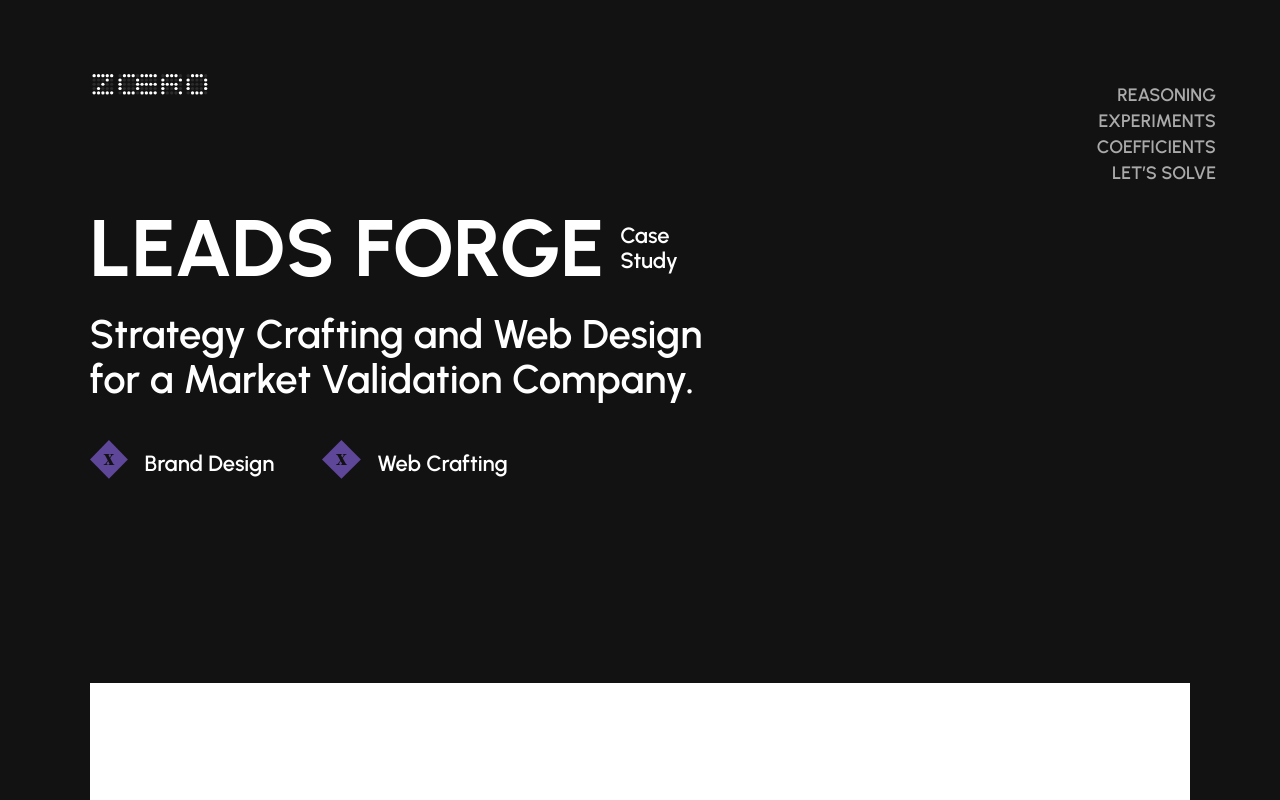
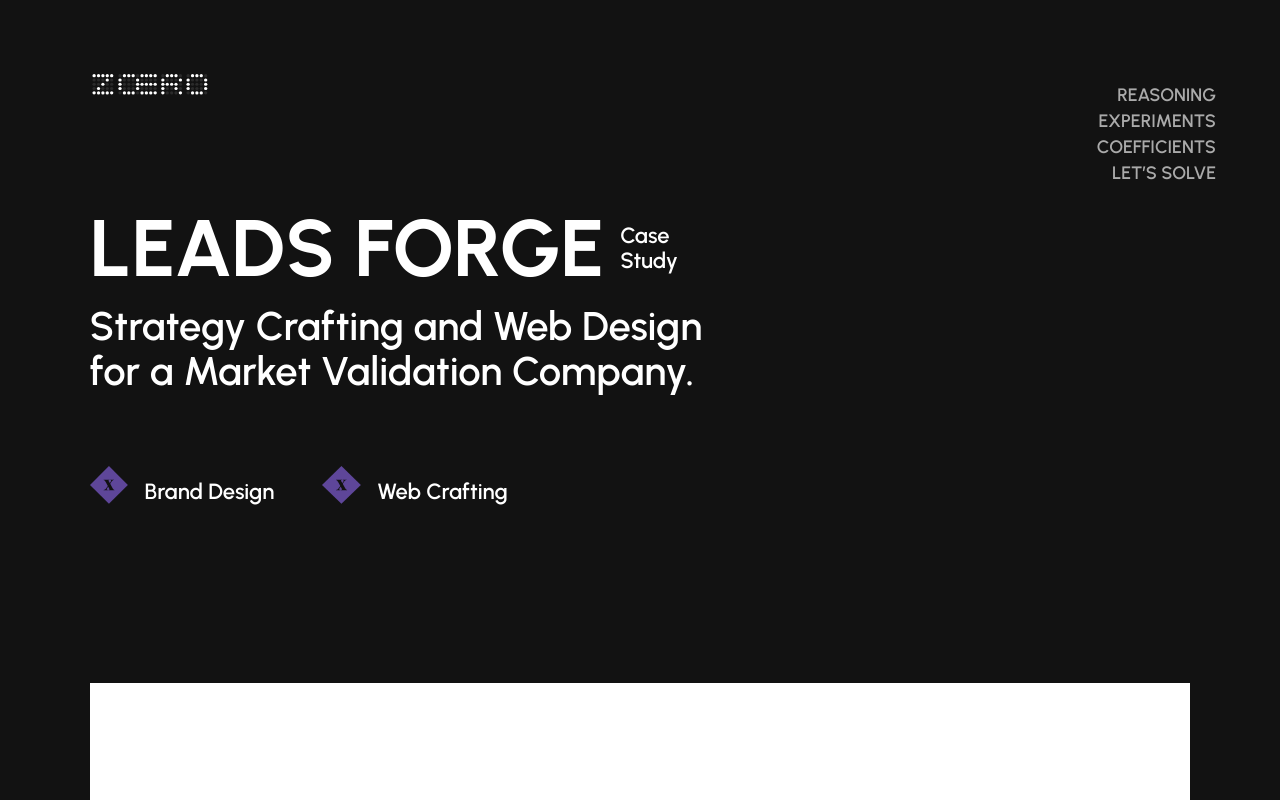
Before and after one commit to ivantrejoc/zoerowebsite, a React (Vite) app: page /leads-forge in a window 1280 px wide. Shown: the top 800 px of the page. Built offline with nearby package versions, Linux system fonts and the light colour scheme.

Commit message:
leads desgin corrected

```diff
--- a/src/pages/LeadsForge.jsx
+++ b/src/pages/LeadsForge.jsx
@@ -102,6 +102,7 @@ const LeadsForge = () => {
                 fontStyle: "normal",
                 fontWeight: "700",
                 lineHeight: "100%",
+                whiteSpace: "nowrap",
                 [theme.breakpoints.down("md")]: {
                   width: "45%",
                   fontSize: "2.825rem"
@@ -187,17 +188,18 @@ const LeadsForge = () => {
           </Box>
           <Box
             sx={{
+              marginTop: 5,
               width: "30%",
-              height: "5vh",
+              height: "15vh",
               display: "flex",
               gap: 6,
               [theme.breakpoints.down("xxl")]: {
                 width: "40%",
-                height: "6vh"
+                height: "18vh"
               },
               [theme.breakpoints.down("md")]: {
                 width: "100%",
-                height: "9vh"
+                height: "15vh"
               },
               [theme.breakpoints.down("sm")]: {
                 gap: 10
```
